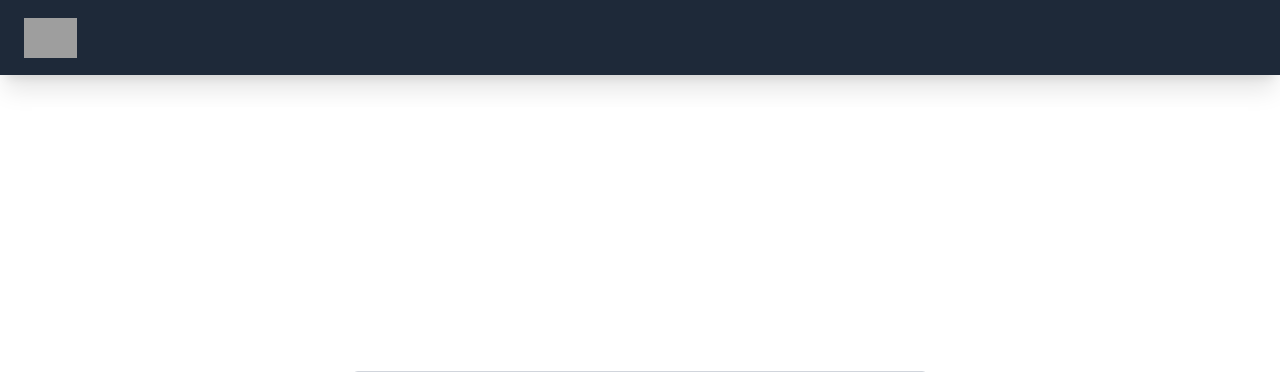
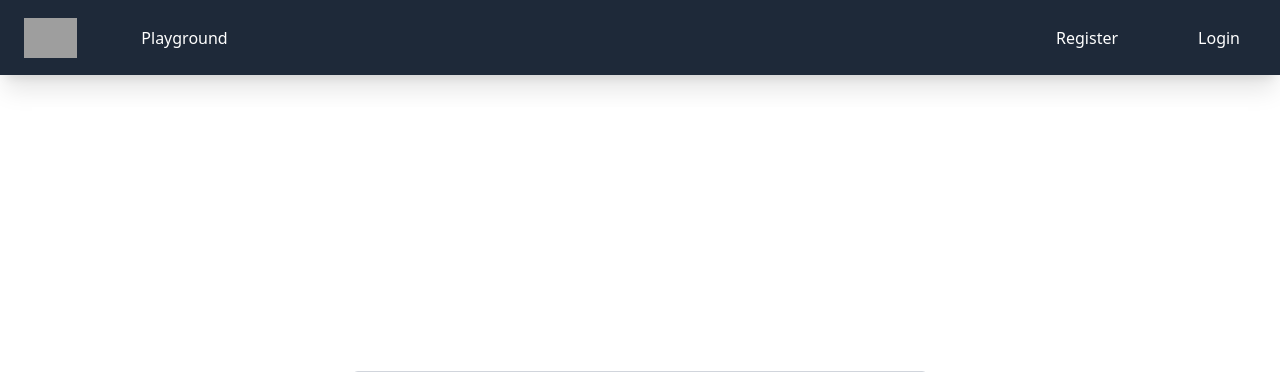
Before and after one commit to Fbaguio-v/code_check, a Django app: page /c/create/subject/ in a window 1280 px wide. Shown: the top 372 px of the page. Run offline with Django 5.2, Linux system fonts and the light colour scheme; data that the repository does not hold is empty; style sheets or scripts are compiled from the project's sources; some libraries are stand-ins or nearby versions; grey boxes are pictures that could not be loaded.

Commit message:
Update base.html

```diff
--- a/a_classroom/templates/a_classroom/base.html
+++ b/a_classroom/templates/a_classroom/base.html
@@ -39,21 +39,26 @@
                 {% if request.user.is_authenticated %}
                     <li><a href="{% url 'a_classroom:index' %}"
                         class="p-4 transition duration-300 ease-in-out delay-150 transform rounded-lg hover:-translate-y-1 hover:scale-100 hover:bg-gray-500 hover:shadow-lg hover:text-white">Home</a></li>
-                        {% if request.user.userprofile.role == "Admin" %}
-                            <li><a href="/admin"
-                                class="p-4 transition duration-300 ease-in-out delay-150 transform rounded-lg hover:-translate-y-1 hover:scale-100 hover:bg-gray-500 hover:shadow-lg hover:text-white">Admin</a></li>
-                        {% elif request.user.userprofile.role == "Student" %}
+                        {% if request.user.userprofile.role == "Student" %}
                             <li><a href="{% url 'd_compiler:index' %}"
                                 class="p-4 transition duration-300 ease-in-out delay-150 transform rounded-lg hover:-translate-y-1 hover:scale-100 hover:bg-gray-500 hover:shadow-lg hover:text-white">Playground</a></li>
                         {% endif %}
-                    <li><a href="{% url 'a_classroom:about' %}"
+                    <li><a href="{% url 'a_classroom:about' %}?from={{ request.path }}"
                         class="p-4 transition duration-300 ease-in-out delay-150 transform rounded-lg hover:-translate-y-1 hover:scale-100 hover:bg-gray-500 hover:shadow-lg hover:text-white">About</a></li>
+                {% else %}
+                    <li><a href="{% url 'd_compiler:index' %}"
+                        class="p-4 transition duration-300 ease-in-out delay-150 transform rounded-lg hover:-translate-y-1 hover:scale-100 hover:bg-gray-500 hover:shadow-lg hover:text-white">Playground</a></li>
                 {% endif %}
             </ul>
             <ul class="flex space-x-12">
                 {% if request.user.is_authenticated %}
                     <li><a href="{% url 'a_classroom:setting' %}?from={{ request.path }}"
                         class="p-4 transition duration-300 ease-in-out delay-150 transform rounded-lg hover:-translate-y-1 hover:scale-100 hover:bg-gray-500 hover:shadow-lg hover:text-white ">Settings</a></li>
+                {% else %}
+                    <li><a href="{% url 'register:register' %}"
+                        class="p-4 transition duration-300 ease-in-out delay-150 transform rounded-lg hover:-translate-y-1 hover:scale-100 hover:bg-gray-500 hover:shadow-lg hover:text-white ">Register</a></li>
+                    <li><a href="{% url 'register:login' %}"
+                        class="p-4 transition duration-300 ease-in-out delay-150 transform rounded-lg hover:-translate-y-1 hover:scale-100 hover:bg-gray-500 hover:shadow-lg hover:text-white ">Login</a></li>
                 {% endif %}
             </ul>
         </nav>
```
